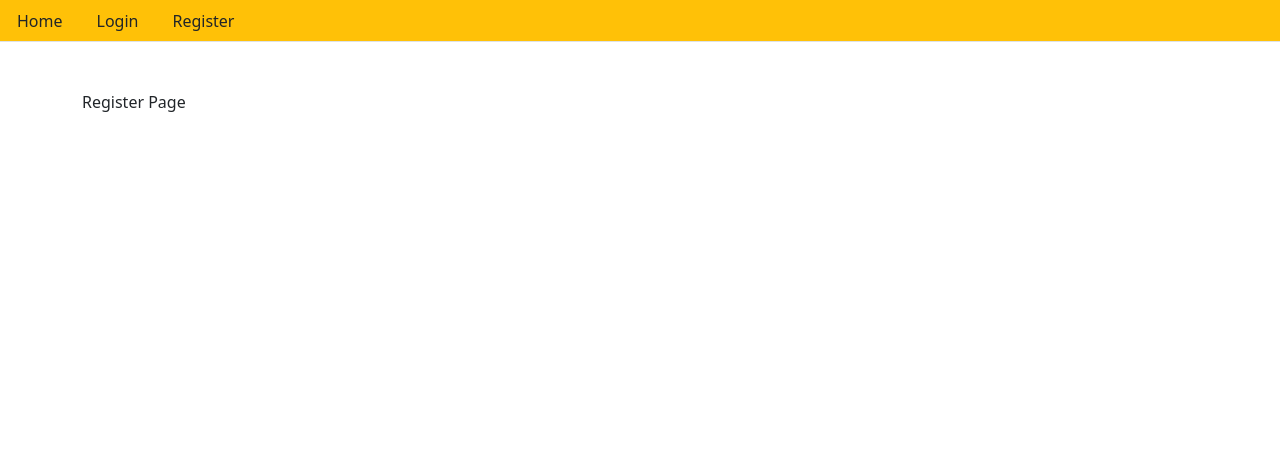
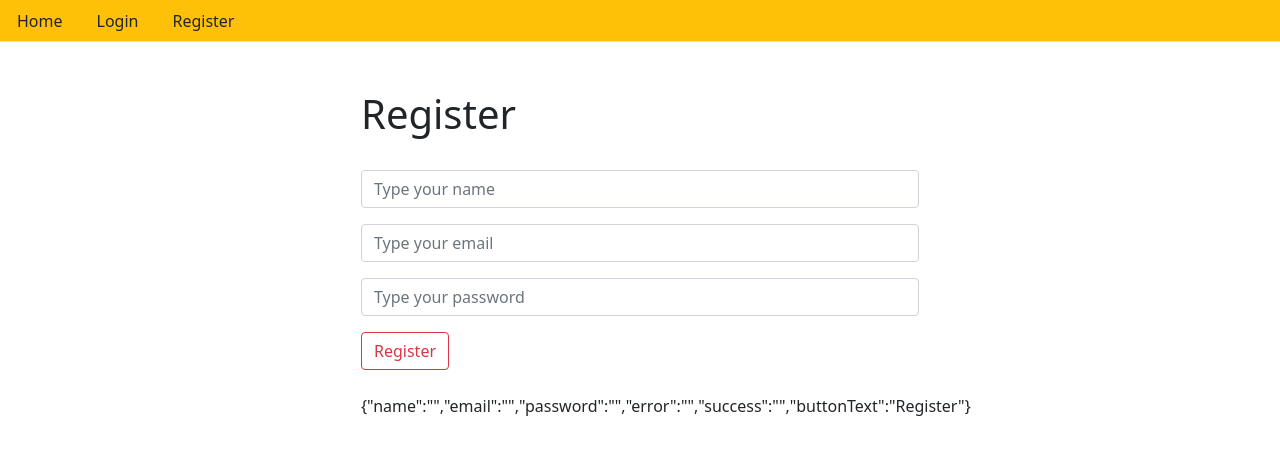
Before and after one commit to yashhhguptaaa/Connect-Content, a Next.js app: page /register in a window 1280 px wide. Shown: the top 454 px of the page. Built offline with nearby package versions, Linux system fonts and the light colour scheme.

Commit message:
Create Form in Register Page

```diff
--- a/components/Layout.js
+++ b/components/Layout.js
@@ -17,7 +17,7 @@
                 href="https://cdn.jsdelivr.net/npm/bootstrap@5.1.3/dist/css/bootstrap.min.css"
                 rel="stylesheet"
                 integrity="sha384-1BmE4kWBq78iYhFldvKuhfTAU6auU8tT94WrHftjDbrCEXSU1oBoqyl2QvZ6jIW3"
-                crossorigin="anonymous"
+                crossOrigin="anonymous"
             />
             <link rel="stylesheet" href="/static/css/styles.css" />
 
--- a/pages/register.js
+++ b/pages/register.js
@@ -1,6 +1,79 @@
+import { useState } from "react";
 import Layout from "../components/Layout";
 
-const  Register = () => <Layout>Register Page</Layout>
+const Register = () => {
+  const [state, setState] = useState({
+    name: "",
+    email: "",
+    password: "",
+    error: "",
+    success: "",
+    buttonText: "Register",
+  });
 
+  const { name, email, password, error, success, buttonText } = state;
+
+  const handleChange = (name) => (e) => {
+    setState({
+      ...state,
+      [name]: e.target.value,
+      error: "",
+      success: "",
+      buttonText: "Register",
+    });
+  };
+
+  const handleSubmit = (e) => {
+      e.preventDefault()
+      console.table({name, email, password})
+  };
+
+  const registerForm = () => (
+    <form onSubmit={handleSubmit}>
+      <div className="form-group">
+        <input
+          value={name}
+          onChange={handleChange("name")}
+          type="text"
+          className="form-control mb-3"
+          placeholder="Type your name"
+        />
+      </div>
+      <div className="form-group">
+        <input
+          value={email}
+          onChange={handleChange("email")}
+          type="email"
+          className="form-control mb-3"
+          placeholder="Type your email"
+        />
+      </div>
+      <div className="form-group">
+        <input
+          value={password}
+          onChange={handleChange("password")}
+          type="password"
+          className="form-control mb-3"
+          placeholder="Type your password"
+        />
+      </div>
+      <div className="form-group">
+        <button className="btn btn-outline-danger">{buttonText}</button>
+      </div>
+    </form>
+  );
+
+  return (
+    <Layout>
+      <div className="col-md-6 offset-md-3">
+        <h1>Register</h1>
+        <br />
+        {registerForm()}
+        <br />
+        {JSON.stringify(state)}
+      </div>
+    </Layout>
+  );
+};
 
 export default Register;
```
